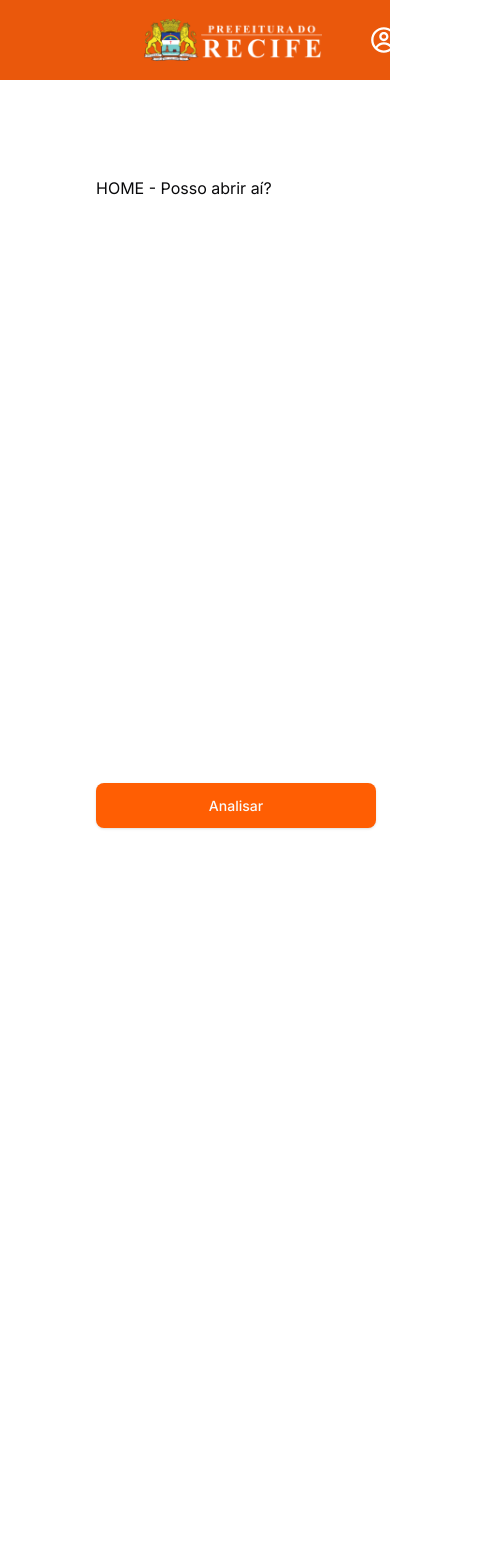
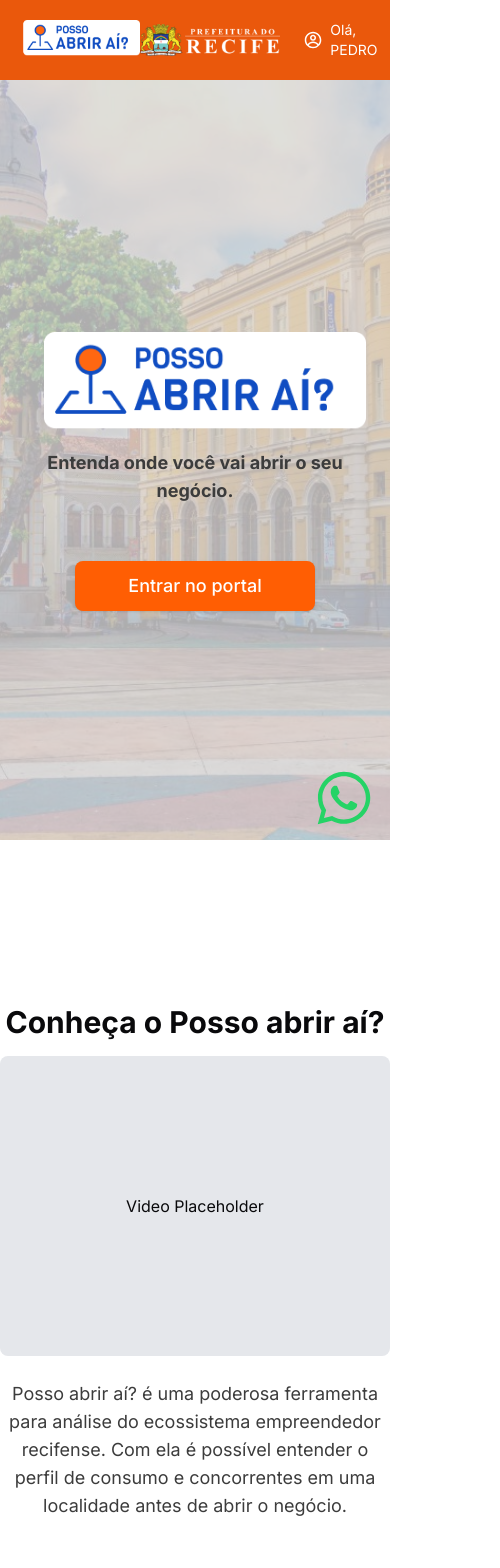
Before and after one commit to isaquetdiniz/pode-abrir-ai-es-2024-1, a Next.js app: page / in a window 390 px wide. Shown: the top 1568 px of the page, 500 px wide, since content can reach past the window. Before the commit the page ends 924 px from the top, so only its background shows below. Built offline with nearby package versions, Linux system fonts and the light colour scheme.

Commit message:
feat(datacards): homescreen creation and responsiveness

```diff
--- a/src/app/page.tsx
+++ b/src/app/page.tsx
@@ -1,19 +1,77 @@
 import { Button } from "@/components/ui/button";
 import Navbar from "@/components/ui/navbar";
 import Link from "next/link";
+import Image from "next/image";
+import { FaWhatsapp } from "react-icons/fa";
 
-export default function Home() {
+export default function LandingPage() {
   return (
     <>
       <Navbar />
-			<main className="flex min-h-screen flex-col justify-between p-24">
-				<h1>HOME - Posso abrir aí?</h1>
-				<Link href={"/consulta"}>
-					<Button className="w-[280px] h-[45px] bg-[#FF5E03] rounded-lg">
-						Analisar
+
+      <main className="flex flex-col items-center justify-between min-h-screen">
+        <section
+          className="relative w-full h-[90vh] flex flex-col items-center justify-center bg-cover bg-center"
+          style={{
+            backgroundImage: "url('/images/capa-Recife-antigo.jpg')",
+          }}
+        >
+          <div className="absolute inset-0 bg-[#D9D9D9] opacity-80"></div>
+
+          <div className="relative text-center p-6 rounded-md">
+            <Image
+              src="/images/logo_projeto.png"
+              alt="Posso Abrir Aí logo"
+              width={376}
+              height={120}
+              className="mx-auto"
+            />
+            <p className="text-lg mt-2 text-[#3C3C3C] font-bold">
+              Entenda onde você vai abrir o seu negócio.
+            </p>
+          </div>
+
+          <div className="relative mt-8">
+            <Link href="/consulta">
+              <Button className="w-[240px] h-[50px] bg-[#FF5E03] text-white rounded-lg text-lg">
+                Entrar no portal
               </Button>
             </Link>
+          </div>
+        </section>
+
+        <section className="w-full h-screen py-12 text-center flex flex-col items-center justify-center">
+          <h2 className="text-3xl font-bold mb-4">Conheça o Posso abrir aí?</h2>
+          <div className="w-full max-w-2xl mx-auto">
+            <div className="w-full h-[300px] bg-gray-200 rounded-lg flex items-center justify-center">
+              <span>Video Placeholder</span>
+            </div>
+            <p className="mt-6 text-lg text-[#3C3C3C]">
+              Posso abrir aí? é uma poderosa ferramenta para análise do
+              ecossistema empreendedor recifense. Com ela é possível entender o
+              perfil de consumo e concorrentes em uma localidade antes de abrir
+              o negócio.
+            </p>
+          </div>
+        </section>
+
+        <div className="fixed bottom-4 right-4">
+          <a
+            href="https://wa.me/your-whatsapp-number"
+            target="_blank"
+            rel="noopener noreferrer"
+          >
+            <FaWhatsapp size={60} color="#25D366" />
+          </a>
+        </div>
       </main>
+
+      <footer className="bg-[#FF5E03] text-white py-6 text-center">
+        <p>© 2024 Prefeitura do Recife</p>
+        <Link href="/about" className="underline">
+          Conheça o Posso abrir aí?
+        </Link>
+      </footer>
     </>
   );
 }
--- a/src/components/ui/navbar.tsx
+++ b/src/components/ui/navbar.tsx
@@ -5,11 +5,10 @@
 import Image from "next/image";
 import * as React from "react";
 import { CgProfile } from "react-icons/cg";
-import { FaSignInAlt } from "react-icons/fa";
 import { IoMdArrowDropdown } from "react-icons/io";
 
 const headerVariants = cva(
-	"flex justify-between items-center py-4 h-[80px] bg-orange-600 relative z-10",
+  "flex justify-between items-center py-4 h-[80px] bg-orange-600 relative z-10"
 );
 
 const Navbar = React.forwardRef<
@@ -17,25 +16,29 @@
   React.ComponentPropsWithoutRef<"header"> & VariantProps<typeof headerVariants>
 >(({ className, ...props }, ref) => (
   <header ref={ref} className={cn(headerVariants(), className)} {...props}>
-		<div className="flex items-center ml-36">
+    <div className="container mx-auto px-4 flex justify-between items-center">
+      <div className="flex items-center">
         <Image
           src="/images/logo_projeto.png"
           alt="Posso abrir aí?"
           width={192}
           height={72}
+          className="w-[160px] sm:w-[192px] h-auto"
         />
       </div>
-		<div className="flex items-center gap-12 mr-36">
+      <div className="flex items-center gap-6">
         <Image
           src="/images/logo_prefeitura.png"
           alt="Prefeitura do Recife"
-				width={190}
-				height={55}
+          width={160}
+          height={45}
+          className="w-[140px] sm:w-[190px] h-auto"
         />
         <div className="flex items-center gap-2 text-white">
-				<CgProfile className="text-4xl" />
-				<p>Olá, PEDRO</p>
-				<IoMdArrowDropdown className="text-2xl" />
+          <CgProfile className="text-2xl sm:text-4xl" />
+          <p className="text-sm sm:text-base">Olá, PEDRO</p>
+          <IoMdArrowDropdown className="text-xl sm:text-2xl" />
+        </div>
       </div>
     </div>
   </header>
```
Also changed, not shown: src/app/consulta/[id]/page.tsx (+8 -8 lines), src/components/ui/charts-area.tsx (+6 -2 lines), public/images/capa-Recife-antigo.jpg (added), public/images/recife-antigo.jpg (added), src/app/consulta/form.tsx (indentation only). Lines whose indentation alone changed are shown as unchanged.
